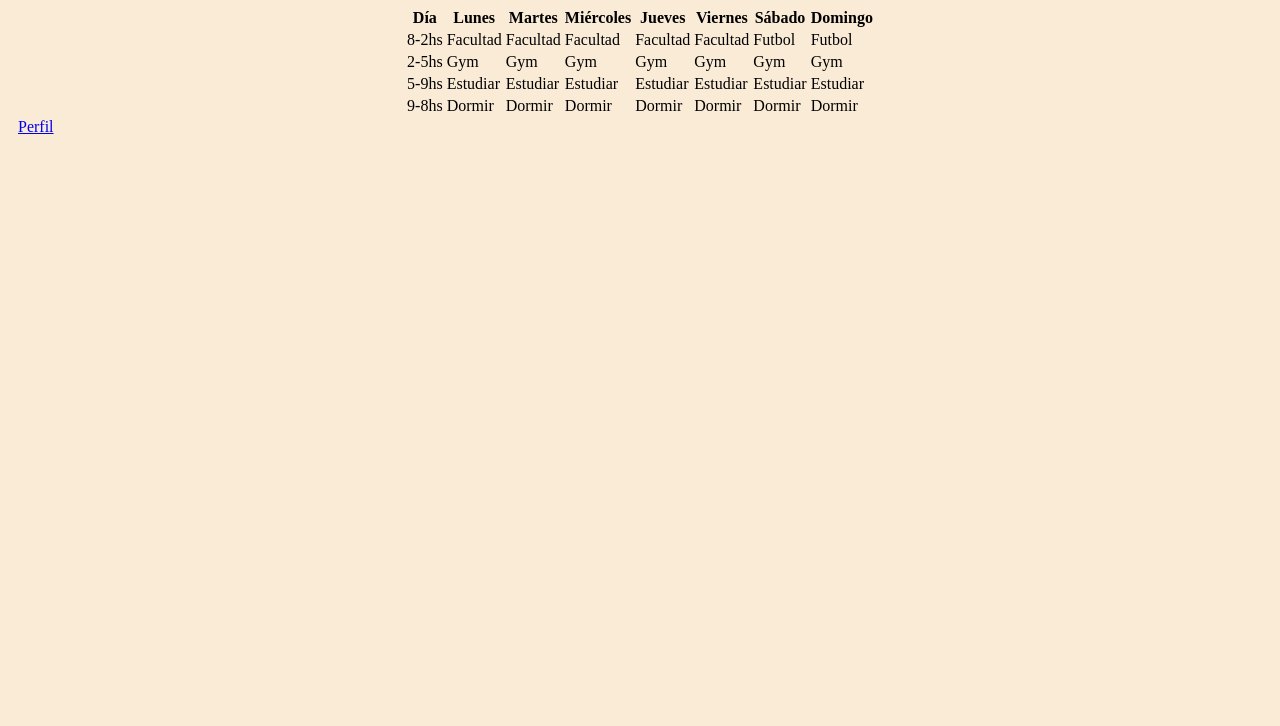
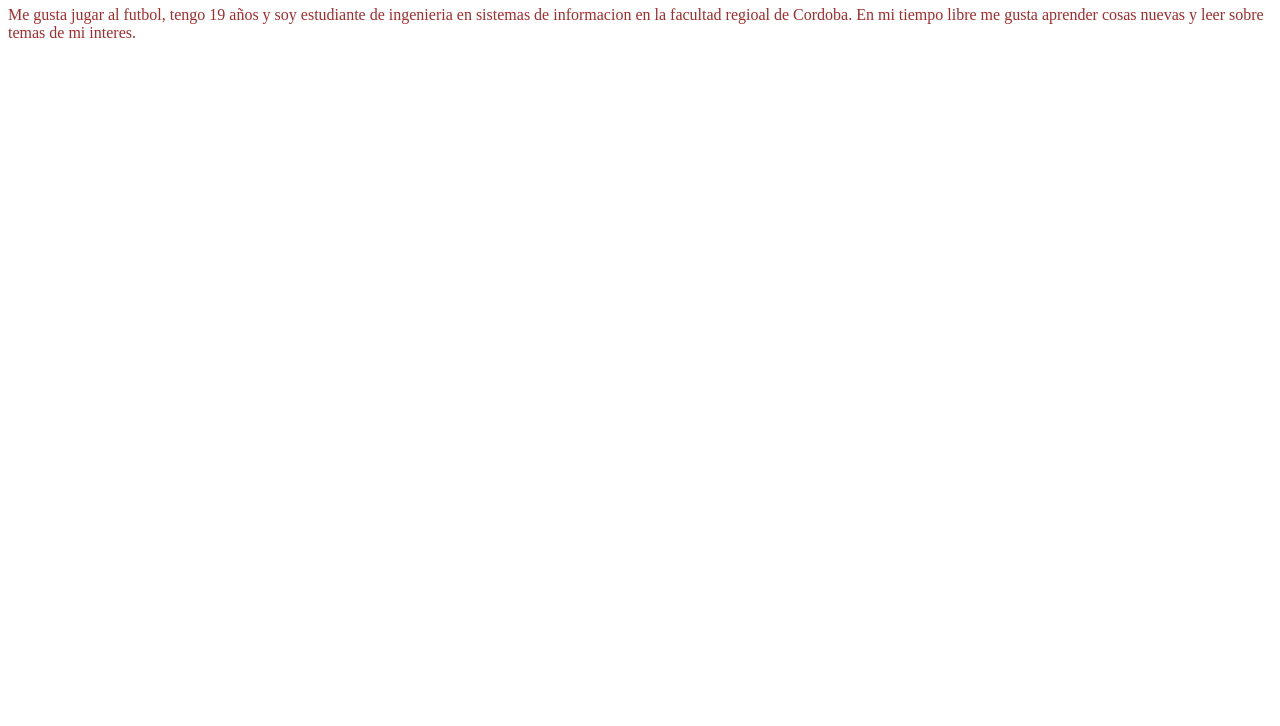
Before and after one commit to matiask400/web_personal, a plain HTML site: page index.html in a window 1280 px wide. Shown: the part 74-800 px from the top of the page. Drawn offline with Linux system fonts and the light colour scheme.

Commit message:
Actualizacion 1.0

```diff
--- a/base.css
+++ /dev/null
@@ -1,19 +0,0 @@
-body {
-    background-color: antiquewhite;
-}
-
-h1 {
-    font-family: 'Times New Roman', Times, serif;
-}
-
-/*table {
-    margin: 50%;
-}*/
-
-td tr {
-    color: brown;
-}
-
-a {
-    margin: 10px;
-}
--- a/index.html
+++ b/index.html
@@ -1,67 +1,13 @@
 <!DOCTYPE html>
-<html lang="en">
 <head>
-    <meta charset="UTF-8">
-    <meta name="viewport" content="width=device-width, initial-scale=1.0">
-    <title>Horarios</title>
-    <link rel="stylesheet" href="./base.css">
+    <title>Web Personal</title>
+    <link rel="stylesheet" href="./style.css">
 </head>
 <body>
-    <h1>Esta es una tabla semanal con tareas para realizar</h1>
-      <center>
-      <table>
-        <tr>
-          <th>Día</th>
-          <th>Lunes</th>
-          <th>Martes</th>
-          <th>Miércoles</th>
-          <th>Jueves</th>
-          <th>Viernes</th>
-          <th>Sábado</th>
-          <th>Domingo</th>
-        </tr>
-        <tr>
-          <td>8-2hs</td>
-          <td>Facultad</td>
-          <td>Facultad</td>
-          <td>Facultad</td>
-          <td>Facultad</td>
-          <td>Facultad</td>
-          <td>Futbol</td>
-          <td>Futbol</td>
-        </tr>
-        <tr>
-          <td>2-5hs</td>
-          <td>Gym</td>
-          <td>Gym</td>
-          <td>Gym</td>
-          <td>Gym</td>
-          <td>Gym</td>
-          <td>Gym</td>
-          <td>Gym</td>
-        </tr>
-        <tr>
-            <td>5-9hs</td>
-            <td>Estudiar</td>
-            <td>Estudiar</td>
-            <td>Estudiar</td>
-            <td>Estudiar</td>
-            <td>Estudiar</td>
-            <td>Estudiar</td>
-            <td>Estudiar</td>
-        </tr>
-        <tr>
-            <td>9-8hs</td>
-            <td>Dormir</td>
-            <td>Dormir</td>
-            <td>Dormir</td>
-            <td>Dormir</td>
-            <td>Dormir</td>
-            <td>Dormir</td>
-            <td>Dormir</td>
-        </tr>
-    </table>
-    </center>
-    <a href="./perfil.html">Perfil</a>
-</body>
+    <h1>Matias Adolfo Koroch</h1>
+    <p>Me gusta jugar al futbol, tengo 19 años y soy estudiante de ingenieria en sistemas de informacion
+       en la facultad regioal de Cordoba. En mi tiempo libre me gusta aprender cosas nuevas y leer sobre temas
+       de mi interes.
+    </p>
+  </body>
 </html>
--- /dev/null
+++ b/style.css
@@ -0,0 +1,8 @@
+h1 {
+    font-family: 'Courier New', Courier, monospace;
+    font-size: xx-large;
+}
+
+p {
+    color: brown;
+}
```
Also changed, not shown: perfil.html (deleted, +0 -13 lines).
